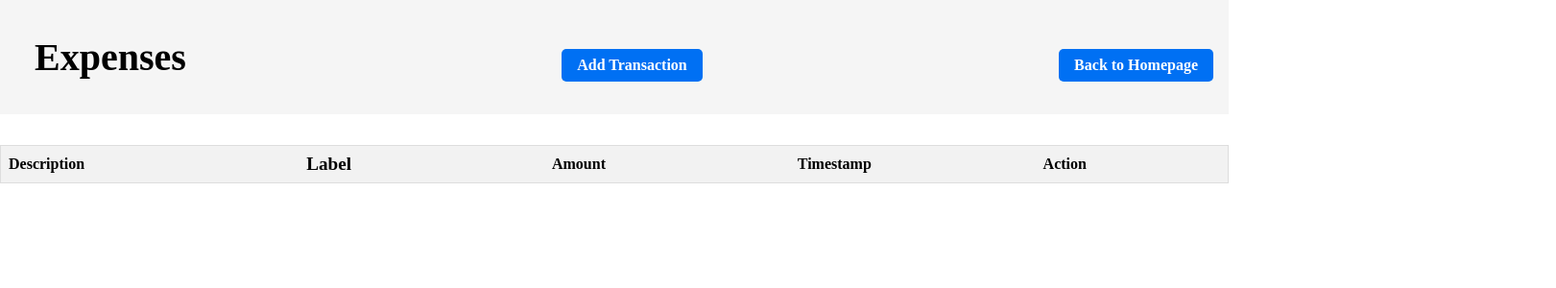
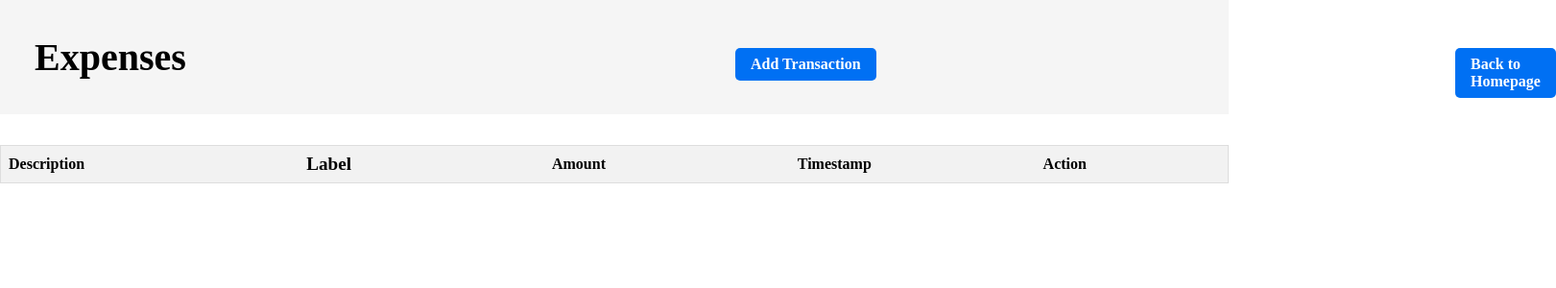
Before and after one commit to xavchen515/xavier-onboarding, a Next.js app: page /expenses in a window 1280 px wide. Shown: the top 300 px of the page at 96% size, 1621 px wide, since content can reach past the window. Built offline with nearby package versions, Linux system fonts and the light colour scheme.

Commit message:
modified files

```diff
--- a/pages/expenses.js
+++ b/pages/expenses.js
@@ -25,7 +25,7 @@ const Expenses = () => {
       </Head>
       <div className={styles.expensesHeader}>
         <h2 className={styles.center}>Expenses</h2>
-        <Link href="../transactions/" className={styles.navigate}>
+        <Link href="../transactions/" className={styles.navigate1}>
           Add Transaction
         </Link>
         <Link href="/" className={styles.navigate}>
--- a/styles/Home.module.css
+++ b/styles/Home.module.css
@@ -1,11 +1,11 @@
-/* .main {
+.main {
   display: flex;
   flex-direction: column;
   justify-content: space-between;
   align-items: center;
   padding: 6rem;
   min-height: 100vh;
-} */
+}
 
 .body {
   display: flex;
@@ -101,13 +101,6 @@
   max-width: 600px;
   margin: 0 auto;
   padding: 1rem;
-}
-
-.navigate {
-  display: block;
-  margin-bottom: 1rem;
-  color: #4f4f4f;
-  text-decoration: none;
 }
 
 .heading {
@@ -219,6 +212,7 @@
 
 .chartContainer {
   display: flex;
+  padding: 50px;
   justify-content: space-between;
 }
 
@@ -227,6 +221,7 @@
 }
 
 .bar {
+  padding: 5%;
   width: 100%;
   margin-top: 2rem;
   margin-bottom: 2rem;
@@ -277,12 +272,29 @@
 }
 
 .navigate {
-  display: block;
-  margin-top: 2rem;
+  padding: 0.5rem 1rem;
+  border-radius: 5px;
+  background-color: #0070f3;
+  color: #fff;
   font-weight: bold;
-  color: #1976d2;
   text-decoration: none;
-  transition: all 0.2s ease-in-out;
+  transition: background-color 0.2s ease;
+  position: absolute;
+  margin-left: 1500px;
+  top: 50px;
+}
+
+.navigate1 {
+  padding: 0.5rem 1rem;
+  border-radius: 5px;
+  background-color: #0070f3;
+  color: #fff;
+  font-weight: bold;
+  text-decoration: none;
+  transition: background-color 0.2s ease;
+  position: absolute;
+  margin-left: 750px;
+  top: 50px;
 }
 
 .navigate:hover {
```
Also changed, not shown: pages/index.js (+7 -3 lines).
